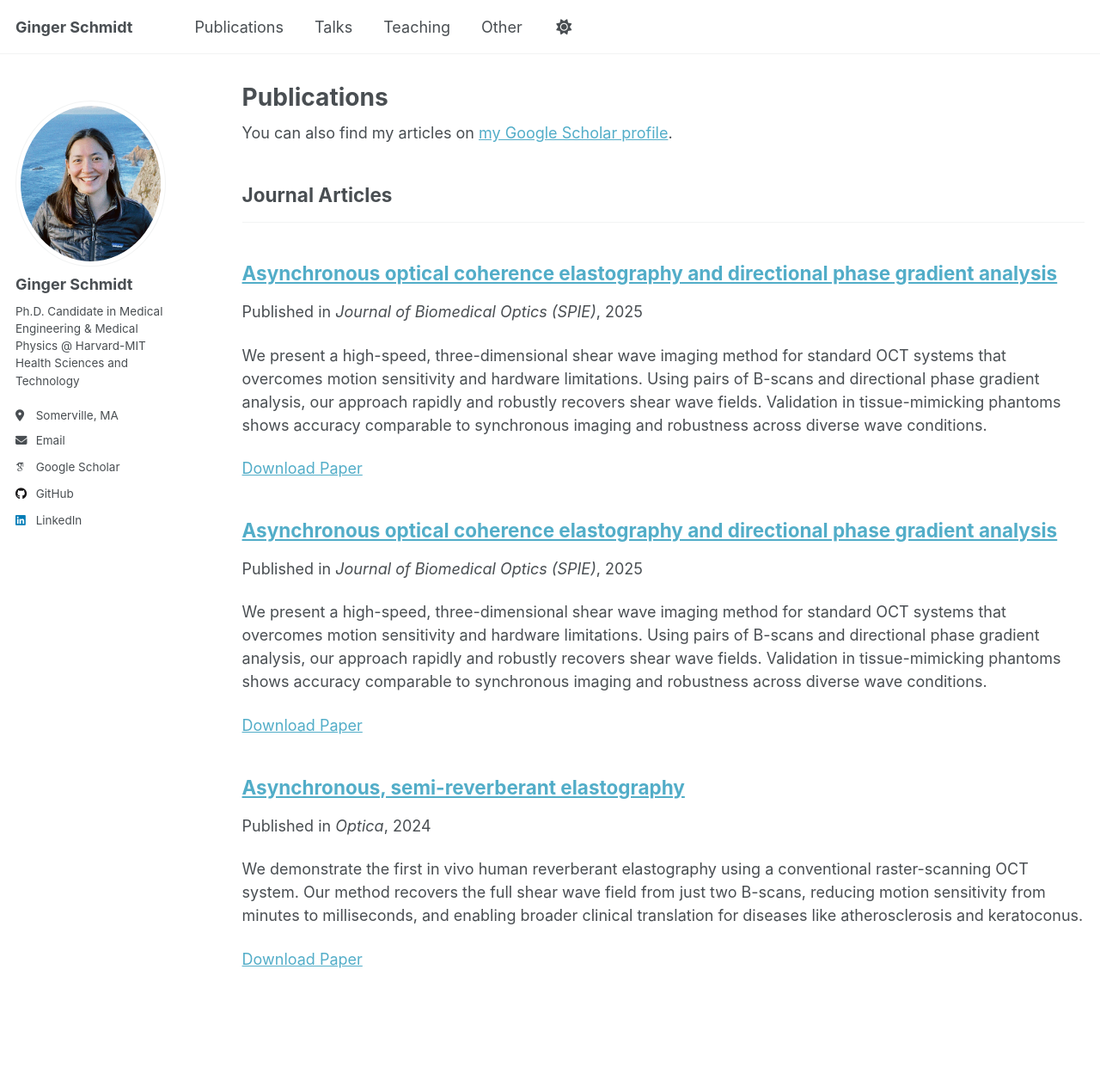
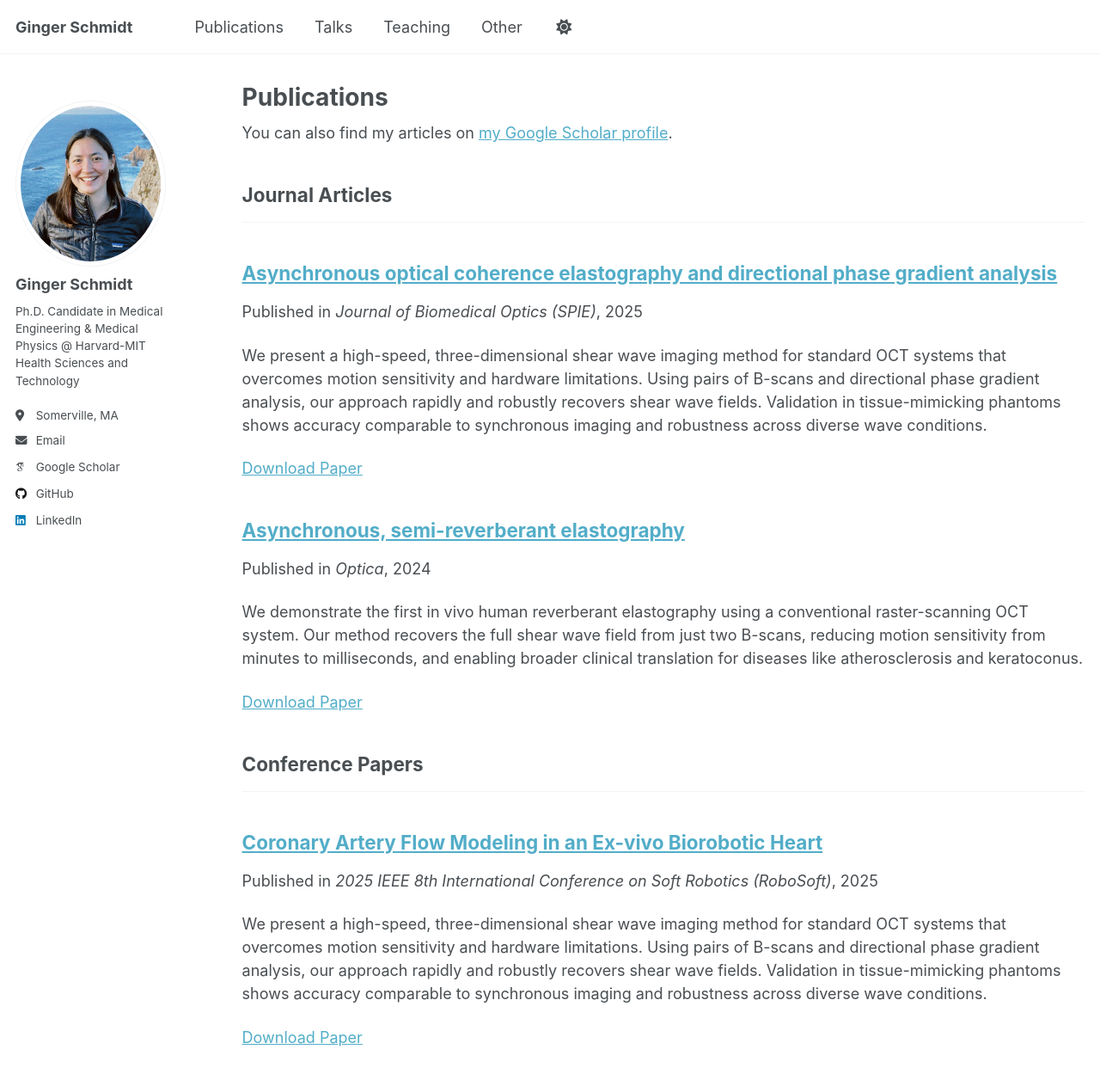
Before and after one commit to gingerschmidt/gingerschmidt.github.io, a Jekyll site: the page built from _pages/publications.html, in a window 1280 px wide and 1400 px high. Shown: the top 1256 px of the window at 86% size. Built offline with Jekyll 4.4.1, drawn with Linux system fonts in a browser that asks for light colours; some web fonts are replaced; a script that is not in the unit is left out.

Commit message:
Update softrobotic.md

```diff
--- a/_publications/softrobotic.md
+++ b/_publications/softrobotic.md
@@ -1,11 +1,11 @@
 ---
-title: "Asynchronous optical coherence elastography and directional phase gradient analysis"
+title: "Coronary Artery Flow Modeling in an Ex-vivo Biorobotic Heart"
 collection: publications
-category: manuscripts
+category: conferences
 permalink: https://opg.optica.org/optica/fulltext.cfm?uri=optica-11-9-1285
 excerpt: 'We present a high-speed, three-dimensional shear wave imaging method for standard OCT systems that overcomes motion sensitivity and hardware limitations. Using pairs of B-scans and directional phase gradient analysis, our approach rapidly and robustly recovers shear wave fields. Validation in tissue-mimicking phantoms shows accuracy comparable to synchronous imaging and robustness across diverse wave conditions.'
-date: 2025-09-19
-venue: 'Journal of Biomedical Optics (SPIE)'
+date: 2025-06-25
+venue: '2025 IEEE 8th International Conference on Soft Robotics (RoboSoft)'
 paperurl: 'http://academicpages.github.io/files/Asynchronous optical coherence elastography and directional phase gradient analysis.pdf'
 ---
 
```
